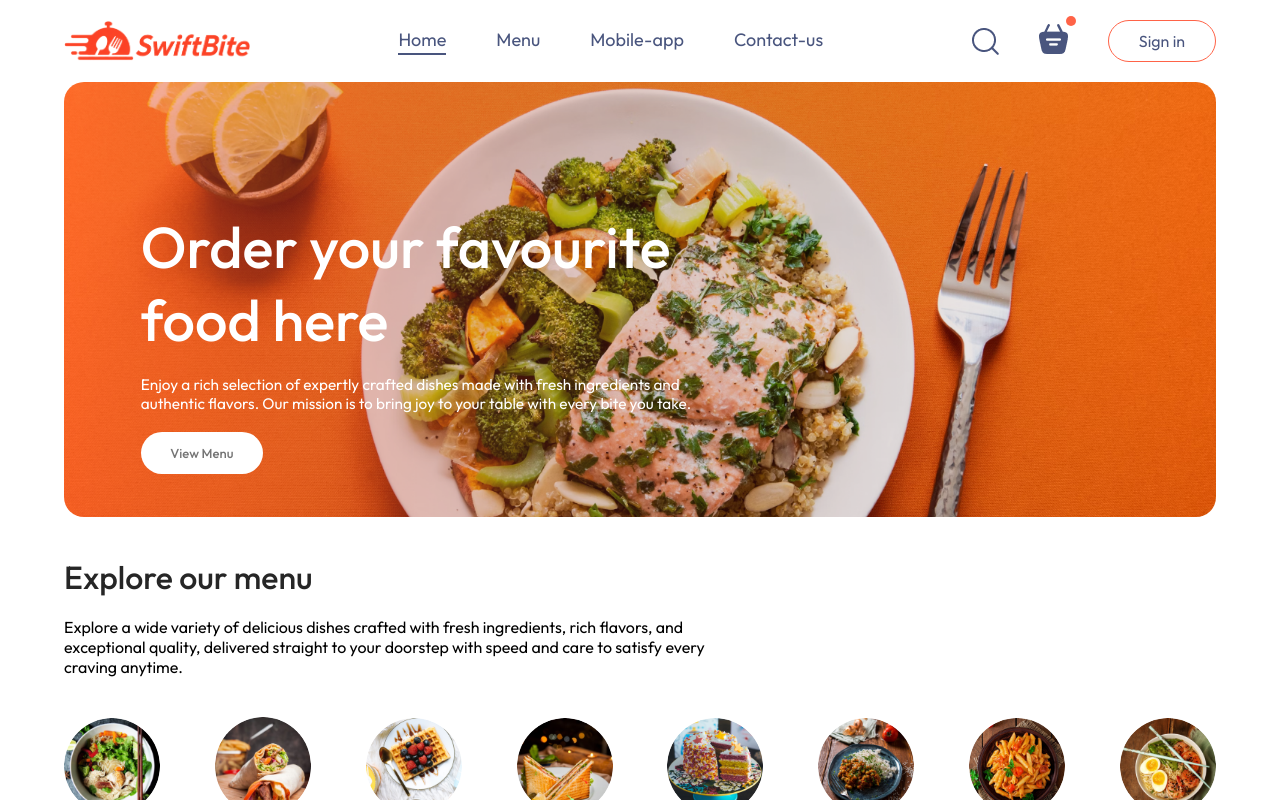
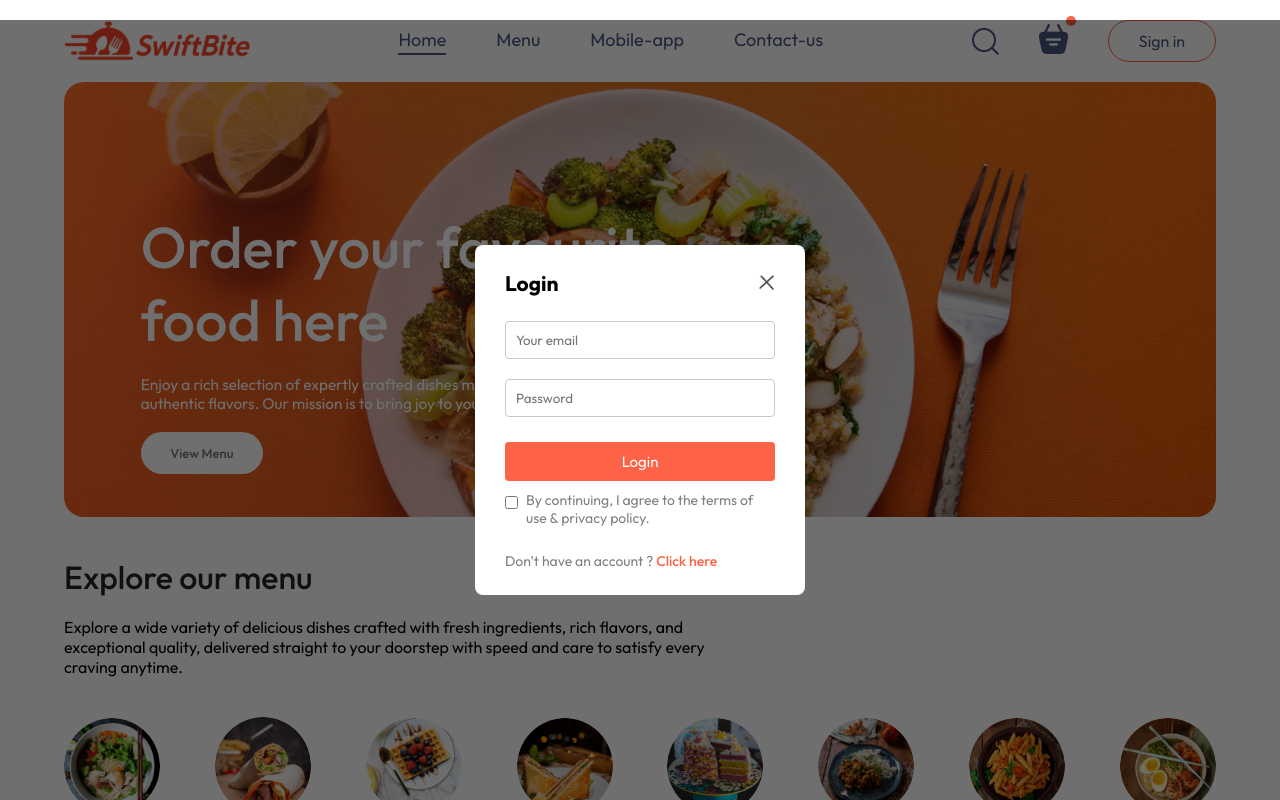
Before and after one commit to amansingh-21/swiftbite-mern, a React (Vite) app in the folder frontend/: page / in a window 1280 px wide. Both pictures are taken after a click on the button "Sign in". Shown: the top 800 px of the page. Built offline with nearby package versions, Linux system fonts and the light colour scheme.

Commit message:
feat: add login and signup functionality

```diff
--- a/frontend/src/App.jsx
+++ b/frontend/src/App.jsx
@@ -1,17 +1,22 @@
 import React from 'react'
 import Navbar from './components/Navbar/Navbar'
 import './App.css'
+import {useState} from 'react'
 import { Route, Routes } from 'react-router-dom'
 import Home from './pages/Home/Home'
 import Cart from './pages/Cart/Cart'
 import PlaceOrder from './pages/PlaceOrder/PlaceOrder'
 import Footer from './components/Footer/Footer'
+import LoginPopup from './components/LoginPopup/LoginPopup'
 
 const App = () => {
+
+  const [showLogin, setShowLogin] = useState(false)
   return (
     <>
+    {showLogin ? <LoginPopup setShowLogin={setShowLogin}/> : <></>}
     <div className='app'>
-      <Navbar/>
+      <Navbar setShowLogin={setShowLogin}/>
       <Routes>
           <Route path='/' element={<Home/>}/>
           <Route path='/cart' element={<Cart/>}/>
--- /dev/null
+++ b/frontend/src/components/LoginPopup/LoginPopup.css
@@ -0,0 +1,74 @@
+.login-popup{
+  position: absolute;
+  z-index: 1;
+  width: 100%;
+  height:100%;
+  background-color: #00000090;
+  display: grid;
+}
+
+.login-popup-container{
+  place-self: center;
+  width: max(23vw, 330px);
+  color: #808080;
+  background-color: white;
+  display: flex;
+  flex-direction: column;
+  gap: 25px;
+  padding: 25px 30px;
+  border-radius: 8px;
+  font-size: 14px;
+  animation: fadeIn 0.5s;
+}
+
+.login-popup-title{
+   display: flex;
+   justify-content: space-between;
+   align-items: center;
+   color: black;
+}
+
+.login-popup-title img{
+    width: 16px;
+    cursor: pointer;
+}
+
+.login-popup-inputs{
+    display: flex;
+    flex-direction: column;
+    gap: 20px;
+}
+
+.login-popup-inputs input{
+   outline: none;
+   border: 1px solid #c9c9c9;
+   padding: 10px;
+   border-radius: 4px;
+}
+
+.login-popup-container button{
+   border: none;
+   padding: 10px;
+   border-radius: 4px;
+   color: white;
+   background-color: tomato;
+   font-size: 15px;
+   cursor: pointer;
+}
+
+.login-popup-condition{
+   display: flex;
+   align-items: start;
+   gap: 8px;
+   margin-top: -15px;
+}
+
+.login-popup-condition input{
+   margin-top: 5px;
+}
+
+.login-popup p span{
+  color: tomato;
+  font-weight: 500;
+  cursor: pointer;
+}
--- /dev/null
+++ b/frontend/src/components/LoginPopup/LoginPopup.jsx
@@ -0,0 +1,33 @@
+import React, { useState } from 'react'
+import './LoginPopup.css'
+import {assets} from '../../assets/assets'
+
+const LoginPopup = ({setShowLogin}) => {
+  const [currState, setCurrState] = useState("Login")
+  return (
+    <div className='login-popup'>
+       <form className='login-popup-container'>
+          <div className="login-popup-title">
+             <h2>{currState}</h2>
+             <img onClick={() => setShowLogin(false)} src={assets.cross_icon} alt="" />
+          </div>
+          <div className="login-popup-inputs">
+             {currState === 'Login' ? <></> : <input type="text" placeholder='Your name' required/>}
+             <input type="email" placeholder='Your email' required/>
+             <input type="password" placeholder='Password' required/>
+          </div>
+          <button>{currState==='signup' ? 'Create account' : 'Login'}</button>
+          <div className="login-popup-condition">
+            <input type="checkbox" required/>
+            <p>By continuing, I agree to the terms of use & privacy policy.</p>
+          </div>
+          {currState === 'Login'
+          ? <p>Don't have an account ? <span onClick={() => setCurrState('Sign up')}>Click here</span></p>
+          : <p>Already have an account? <span onClick={() => setCurrState('Login')}>Login here</span></p>
+          }
+       </form>
+    </div>
+  )
+}
+
+export default LoginPopup
--- a/frontend/src/components/Navbar/Navbar.jsx
+++ b/frontend/src/components/Navbar/Navbar.jsx
@@ -4,7 +4,7 @@
 import { useState } from 'react'
 import { Link } from 'react-router'
 
-const Navbar = () => {
+const Navbar = ({setShowLogin}) => {
    const [menu, setMenu] = useState("Home");
    return (
        <div className='navbar'>
@@ -21,7 +21,7 @@
               <img src={assets.basket_icon} alt="" />
               <div className="dot"></div>
              </div>
-             <button>Sign in</button>
+             <button onClick={() => setShowLogin(true)}>Sign in</button>
          </div>
        </div>
    )
```
